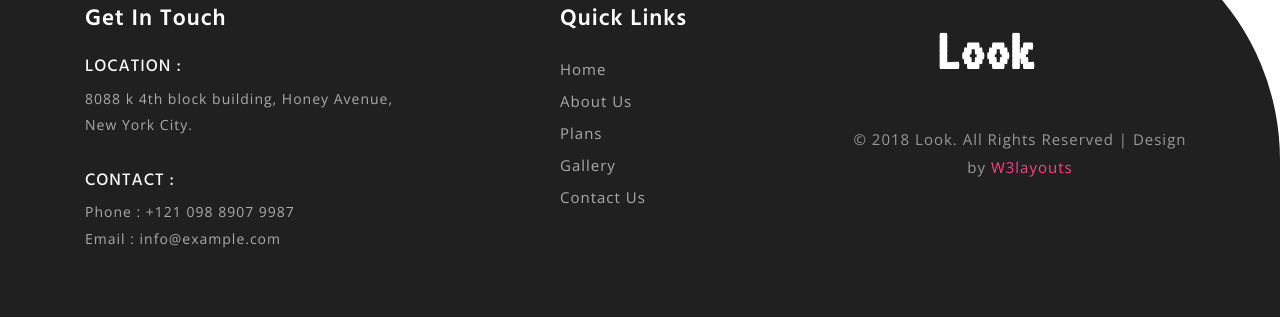
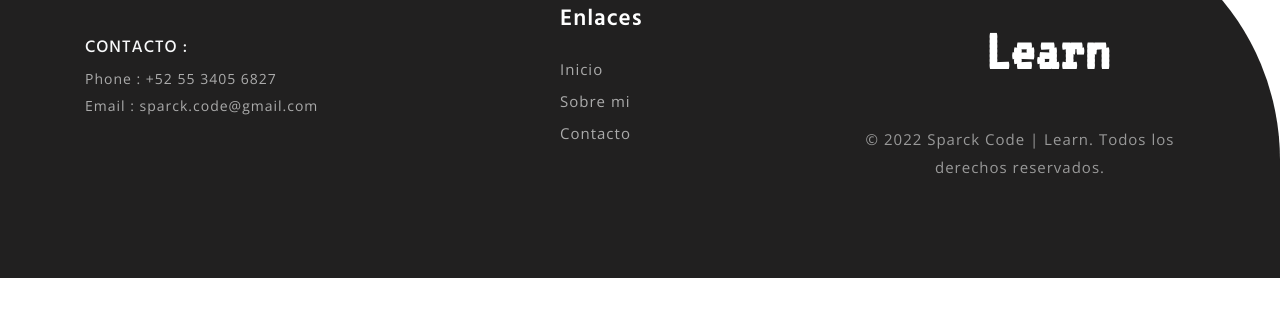
Before and after one commit to sparckcore/sparck-code, a plain HTML site: page index.html in a window 1280 px wide. Shown: the part 3859-4176 px from the top of the page. After the commit the page ends 4137 px from the top, so only its background shows below. Drawn offline with nearby package versions, Linux system fonts and the light colour scheme; a script that the page names is missing.

Commit message:
Se modifica footer

```diff
--- a/index.html
+++ b/index.html
@@ -489,47 +489,38 @@
 		<div class="container py-xl-5 py-lg-3">
 			<div class="row footer-top">
 				<div class="col-lg-5 footer-grid-wthree">
-					<h1 class="footer-title text-white mb-4">Get In Touch</h1>
 					<div class="contact-info">
-						<h4 class="text-light text-uppercase mb-2">Location :</h4>
-						<p>8088 k 4th block building, Honey Avenue, <span>New York City.</span></p>
 						<div class="phone mt-4 pt-2">
-							<h4 class="text-light text-uppercase mb-2">Contact :</h4>
-							<p>Phone : +121 098 8907 9987</p>
+							<h4 class="text-light text-uppercase mb-2">Contacto :</h4>
+							<p>Phone : +52 55 3405 6827</p>
 							<p>Email :
-								<a href="mailto:info@example.com">info@example.com</a>
+								<a href="mailto:sparck.code@gmail.com">sparck.code@gmail.com</a>
 							</p>
 						</div>
 					</div>
 				</div>
 				<div class="col-lg-3 footer-grid-wthree mt-lg-0 mt-4">
-					<h2 class="footer-title text-white mb-4">Quick Links</h2>
+					<h2 class="footer-title text-white mb-4">Enlaces</h2>
 					<ul class="links list-unstyled">
 						<li>
-							<a href="index.html">Home</a>
+							<a href="index.html">Inicio</a>
 						</li>
 						<li class="my-2">
-							<a href="about.html">About Us</a>
-						</li>
-						<li>
-							<a class="scroll" href="#pricing">Plans</a>
+							<a href="about.html">Sobre mi</a>
 						</li>
 						<li class="my-2">
-							<a href="gallery.html">Gallery</a>
-						</li>
-						<li>
-							<a href="contact.html">Contact Us</a>
+							<a href="gallery.html">Contacto</a>
 						</li>
 					</ul>
 				</div>
 				<div class="col-lg-4 footer-grid-wthree mt-lg-0 mt-5">
 					<div class="footer-title">
 						<a class="navbar-brand" href="index.html">
-							<img src="images/logo2.png" class="logo img-fluid" alt="">Look
+							<img src="images/layout/Logo_SparckCode.png" class="logo img-fluid" alt="" width="100px">
+							&nbsp;&nbsp;Learn
 						</a>
 					</div>
-					<p class="copy-right text-center mt-4">&copy; 2018 Look. All Rights Reserved | Design by
-						<a href="http://w3layouts.com/"> W3layouts </a>
+					<p class="copy-right text-center mt-4">&copy; 2022 Sparck Code | Learn. Todos los derechos reservados.
 					</p>
 				</div>
 			</div>
```
